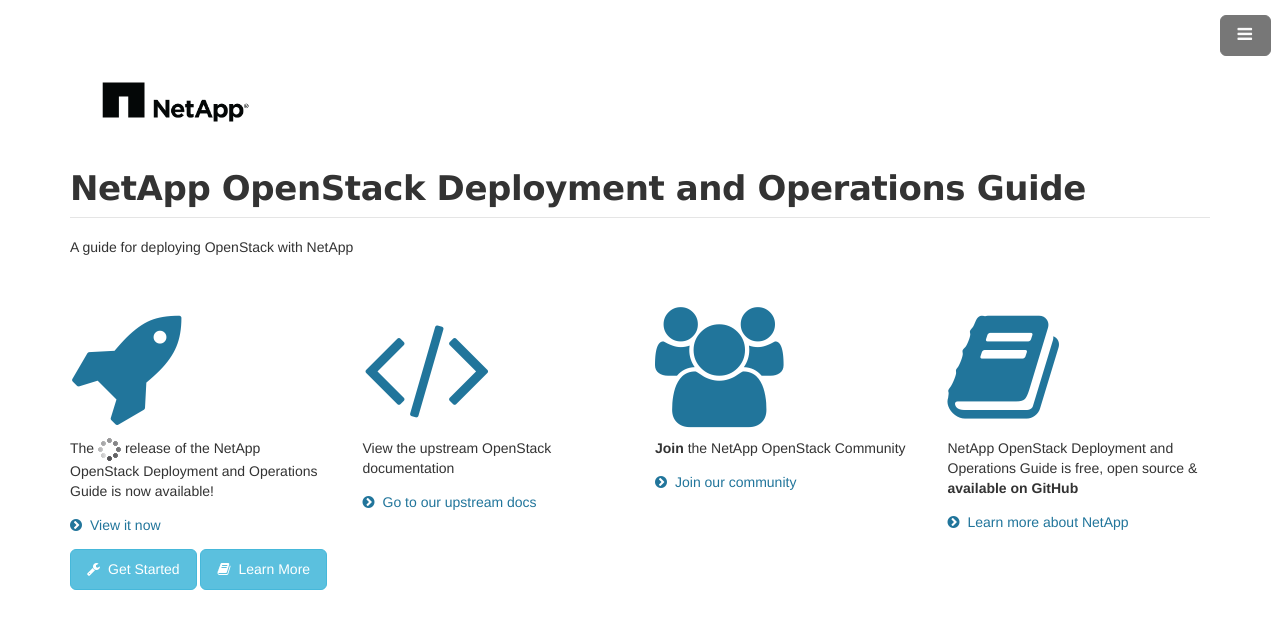
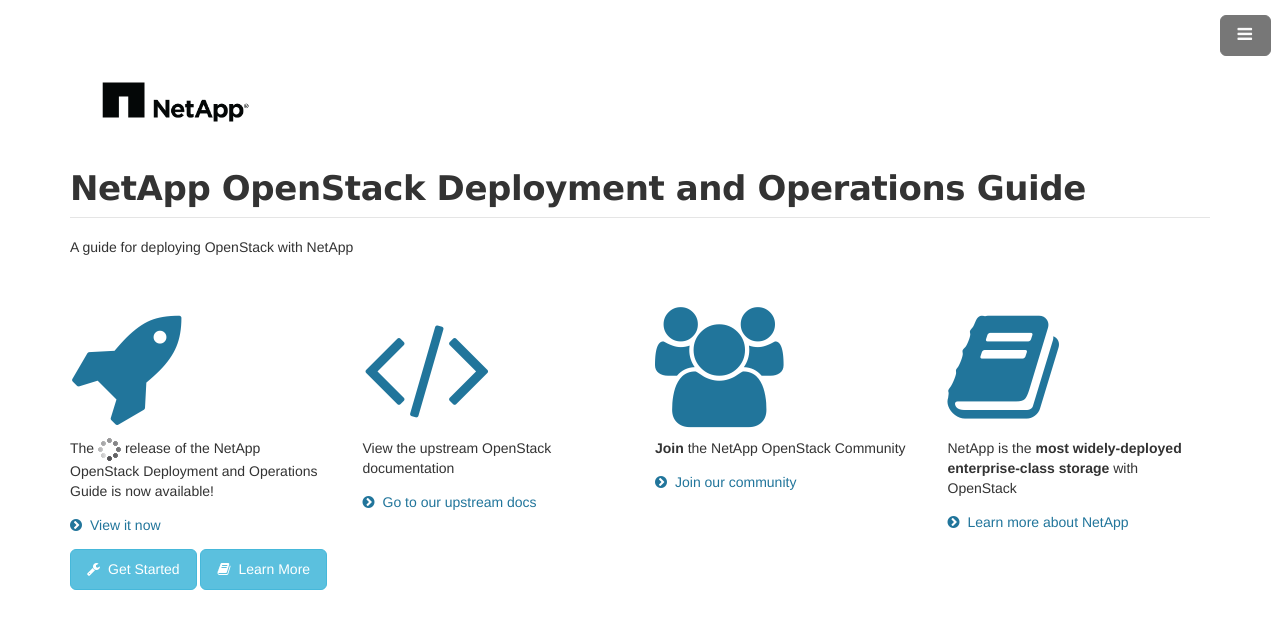
Before and after one commit to tombarron/openstack-deploy-ops-guide, a Jekyll site: the page built from index.html, in a window 1280 px wide. Shown: the top 629 px of the page. Built offline with Jekyll 4.4.1, drawn with Linux system fonts in a browser that asks for light colours.

Commit message:
change link

```diff
--- a/index.html
+++ b/index.html
@@ -29,9 +29,9 @@
         </div>
 
         <div class="col-lg-3 col-md-3">
-          <h3><a href="{{ site.repo }}"><i class="fa fa-book fa-5x"></i></a></h3>
-            <p>{{ site.project }} is free, open source & <b>available on GitHub</b></p>
-            <p class="grid-slogan"><a href="{{ site.repo }}"><i class="fa fa-chevron-circle-right"></i>Learn more about NetApp</a></p>
+          <h3><a href="{{ site.www }}"><i class="fa fa-book fa-5x"></i></a></h3>
+          <p>NetApp is the <b>most widely-deployed enterprise-class storage</b> with OpenStack</p>
+            <p class="grid-slogan"><a href="{{ site.www }}"><i class="fa fa-chevron-circle-right"></i>Learn more about NetApp</a></p>
         </div>
 
       </div>
```
